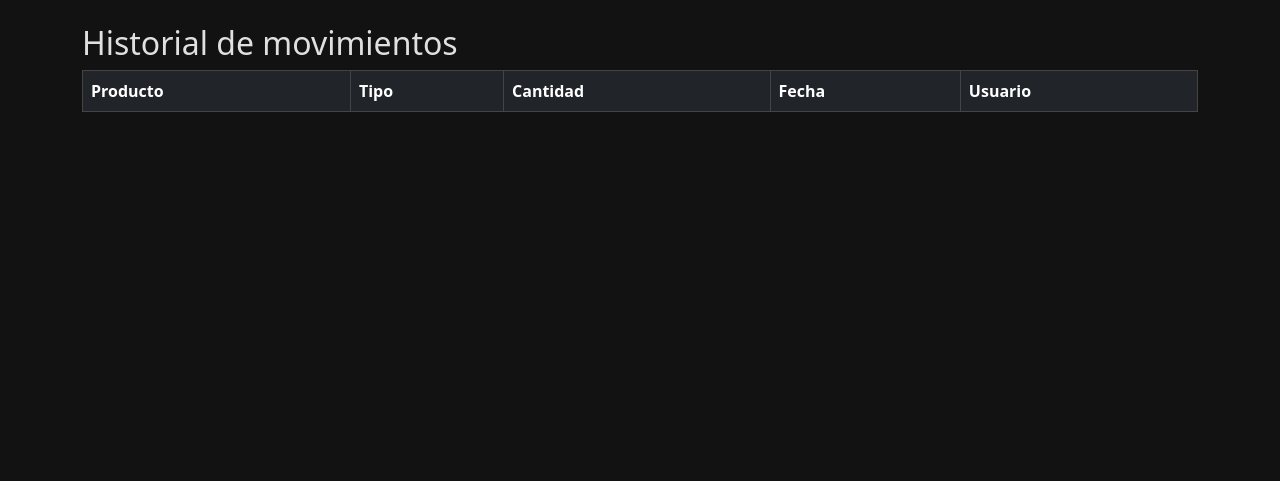
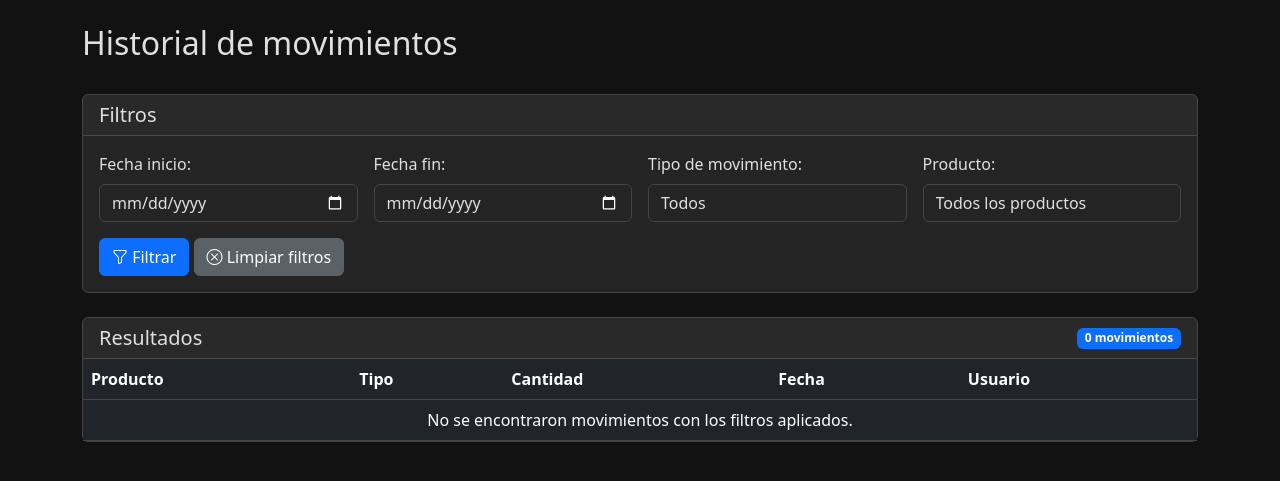
Before and after one commit to javegaf/inventario_maestranza, a Django app: page /movimientos/ in a window 1280 px wide. Shown: the part 56-537 px from the top of the page. Run offline with Django 5.2, Linux system fonts and the light colour scheme; data comes from the database, SQL or seed files in the repository; data that the repository does not hold is empty; parts of the project's set-up code (start-up, migrations or seed data) failed here and were passed over.

Commit message:
Added movement history and filters

```diff
--- a/inventario/forms.py
+++ b/inventario/forms.py
@@ -38,3 +38,24 @@
         """Define el modelo y los campos usados en el formulario de KitProducto."""
         model = KitProducto
         fields = '__all__'
+
+class MovimientoFiltroForm(forms.Form):
+    fecha_inicio = forms.DateField(
+        required=False,
+        widget=forms.DateInput(attrs={'type': 'date', 'class': 'form-control'})
+    )
+    fecha_fin = forms.DateField(
+        required=False,
+        widget=forms.DateInput(attrs={'type': 'date', 'class': 'form-control'})
+    )
+    tipo_movimiento = forms.ChoiceField(
+        choices=[('', 'Todos')] + MovimientoInventario.TIPO_CHOICES,
+        required=False,
+        widget=forms.Select(attrs={'class': 'form-control'})
+    )
+    producto = forms.ModelChoiceField(
+        queryset=Producto.objects.all(),
+        required=False,
+        empty_label="Todos los productos",
+        widget=forms.Select(attrs={'class': 'form-control'})
+    )
--- a/inventario/views.py
+++ b/inventario/views.py
@@ -7,6 +7,9 @@
 from django.db import models
 from .models import Producto, MovimientoInventario, Proveedor, KitProducto, HistorialPrecio, AlertaStock
 from .forms import ProductoForm, MovimientoInventarioForm, ProveedorForm, KitProductoForm
+from django.db.models import Q
+from .forms import MovimientoFiltroForm
+import datetime
 
 # Productos
 
@@ -26,9 +29,36 @@
 # Movimientos
 
 def lista_movimientos(request):
-    """Muestra el historial de movimientos de inventario."""
-    movimientos = MovimientoInventario.objects.all() #Falsos positivos dejar de lado
-    return render(request, 'movimientos/lista_movimientos.html', {'movimientos': movimientos})
+    """Muestra el historial de movimientos de inventario con capacidad de filtrado."""
+    # Start with all movements
+    movimientos = MovimientoInventario.objects.all().order_by('-fecha')
+
+    # Initialize the filter form
+    form = MovimientoFiltroForm(request.GET or None)
+
+    # Apply filters if form is valid
+    if form.is_valid():
+        # Filter by date range
+        if form.cleaned_data.get('fecha_inicio'):
+            fecha_inicio = form.cleaned_data['fecha_inicio']
+            movimientos = movimientos.filter(fecha__gte=datetime.datetime.combine(fecha_inicio, datetime.time.min))
+
+        if form.cleaned_data.get('fecha_fin'):
+            fecha_fin = form.cleaned_data['fecha_fin']
+            movimientos = movimientos.filter(fecha__lte=datetime.datetime.combine(fecha_fin, datetime.time.max))
+
+        # Filter by movement type
+        if form.cleaned_data.get('tipo_movimiento'):
+            movimientos = movimientos.filter(tipo=form.cleaned_data['tipo_movimiento'])
+
+        # Filter by product
+        if form.cleaned_data.get('producto'):
+            movimientos = movimientos.filter(producto=form.cleaned_data['producto'])
+
+    return render(request, 'movimientos/lista_movimientos.html', {
+        'movimientos': movimientos,
+        'filtro_form': form
+    })
 
 def crear_movimiento(request):
     """Formulario para registrar un nuevo movimiento de inventario."""
--- a/templates/movimientos/lista_movimientos.html
+++ b/templates/movimientos/lista_movimientos.html
@@ -2,8 +2,54 @@
 {% extends 'base.html' %}
 {% block title %}Historial de movimientos{% endblock %}
 {% block content %}
+<div class="row mb-4">
+    <div class="col">
         <h2>Historial de movimientos</h2>
-<table class="table table-bordered table-striped">
+    </div>
+</div>
+
+<div class="card mb-4">
+    <div class="card-header">
+        <h5 class="mb-0">Filtros</h5>
+    </div>
+    <div class="card-body">
+        <form method="get" class="row g-3">
+            <div class="col-md-3">
+                <label for="{{ filtro_form.fecha_inicio.id_for_label }}" class="form-label">Fecha inicio:</label>
+                {{ filtro_form.fecha_inicio }}
+            </div>
+            <div class="col-md-3">
+                <label for="{{ filtro_form.fecha_fin.id_for_label }}" class="form-label">Fecha fin:</label>
+                {{ filtro_form.fecha_fin }}
+            </div>
+            <div class="col-md-3">
+                <label for="{{ filtro_form.tipo_movimiento.id_for_label }}" class="form-label">Tipo de movimiento:</label>
+                {{ filtro_form.tipo_movimiento }}
+            </div>
+            <div class="col-md-3">
+                <label for="{{ filtro_form.producto.id_for_label }}" class="form-label">Producto:</label>
+                {{ filtro_form.producto }}
+            </div>
+            <div class="col-12 mt-3">
+                <button type="submit" class="btn btn-primary">
+                    <i class="bi bi-funnel"></i> Filtrar
+                </button>
+                <a href="{% url 'lista_movimientos' %}" class="btn btn-secondary">
+                    <i class="bi bi-x-circle"></i> Limpiar filtros
+                </a>
+            </div>
+        </form>
+    </div>
+</div>
+
+<div class="card">
+    <div class="card-header d-flex justify-content-between align-items-center">
+        <h5 class="mb-0">Resultados</h5>
+        <span class="badge bg-primary">{{ movimientos.count }} movimientos</span>
+    </div>
+    <div class="card-body p-0">
+        <div class="table-responsive">
+            <table class="table table-hover mb-0">
                 <thead>
                     <tr>
                         <th>Producto</th>
@@ -15,14 +61,23 @@
                 </thead>
                 <tbody>
                     {% for movimiento in movimientos %}
-        <tr>
+                    <tr class="{% if movimiento.tipo == 'entrada' %}table-success{% elif movimiento.tipo == 'salida' %}table-danger{% elif movimiento.tipo == 'ajuste' %}table-warning{% else %}table-info{% endif %}">
                         <td>{{ movimiento.producto }}</td>
                         <td>{{ movimiento.get_tipo_display }}</td>
                         <td>{{ movimiento.cantidad }}</td>
                         <td>{{ movimiento.fecha|date:"d/m/Y H:i" }}</td>
                         <td>{{ movimiento.usuario }}</td>
                     </tr>
+                    {% empty %}
+                    <tr>
+                        <td colspan="5" class="text-center">No se encontraron movimientos con los filtros aplicados.</td>
+                    </tr>
                     {% endfor %}
                 </tbody>
             </table>
+        </div>
+    </div>
+</div>
+{% load static %}
+<script src="{% static 'js/realtimetable.js' %}"></script>
 {% endblock %}
```
Also changed, not shown: static/js/realtimetable.js (added, +53 -0 lines). Lines whose indentation alone changed are shown as unchanged.
